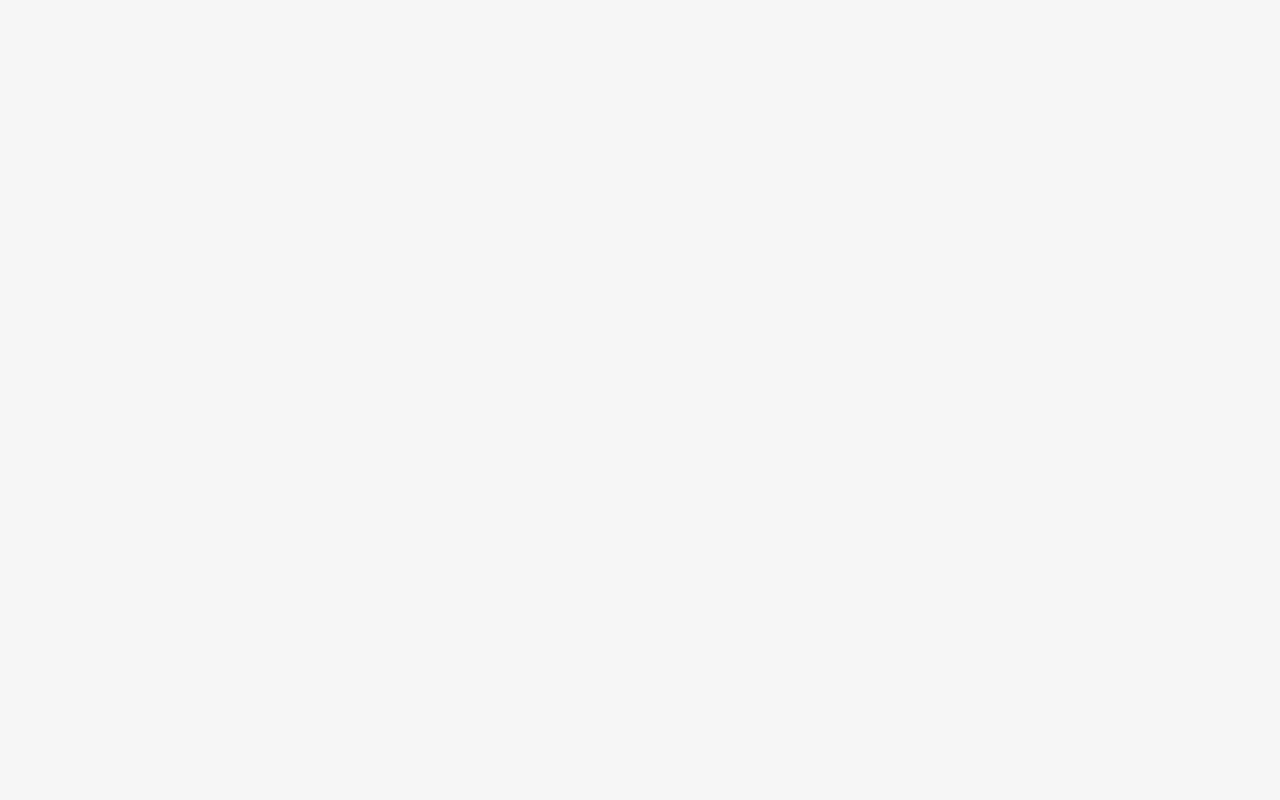
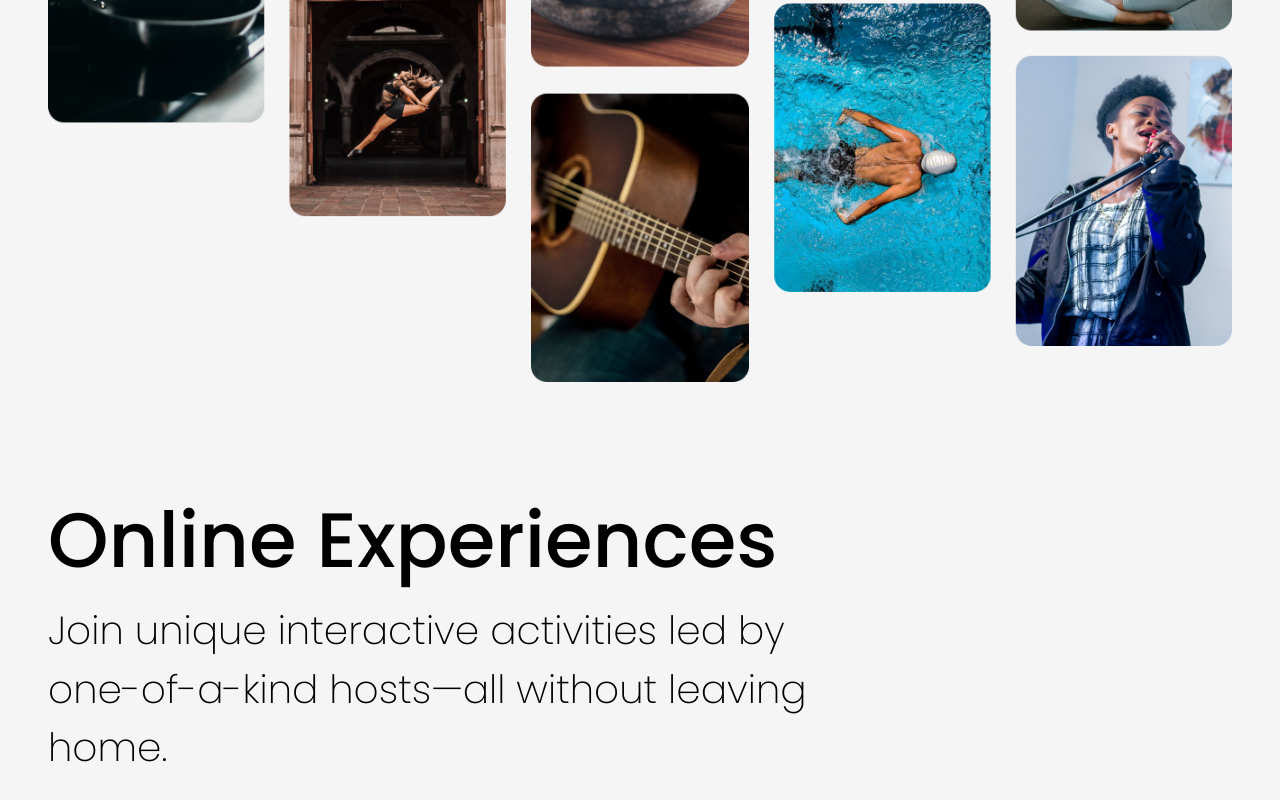
Before and after one commit to jv-pv/AirBnb-Exp-Clone, a React (Vite) app: page / in a window 1280 px wide. Shown: the part 558-1358 px from the top of the page. Before the commit the page ends 800 px from the top, so only its background shows below. Built offline with nearby package versions, Linux system fonts and the light colour scheme.

Commit message:
Added hero component

```diff
--- a/src/App.jsx
+++ b/src/App.jsx
@@ -1,13 +1,14 @@
-import './App.css'
-import Navbar from './navbar.jsx'
+import "./App.css";
+import Navbar from "./components/navbar.jsx";
+import Hero from "./components/hero.jsx"
 
 function App() {
-
   return (
     <>
-      <Navbar/>
+      <Navbar />
+      <Hero/>
     </>
-  )
+  );
 }
 
-export default App
+export default App;
--- /dev/null
+++ b/src/components/hero.jsx
@@ -0,0 +1,16 @@
+import Hero_Image from "../assets/photo-grid.png";
+
+const Hero = () => {
+  return (
+    <div className="hero-container">
+      <img src={Hero_Image}></img>
+      <h1>Online Experiences</h1>
+      <p>
+        Join unique interactive activities led by one-of-a-kind hosts—all
+        without leaving home.
+      </p>
+    </div>
+  );
+};
+
+export default Hero;
--- a/src/navbar.jsx
+++ b/src/components/navbar.jsx
@@ -1,4 +1,3 @@
-import "./App.css";
 import AirBnb_Logo from "/src/assets/airbnb-logo.png";
 
 const Navbar = () => {
```
